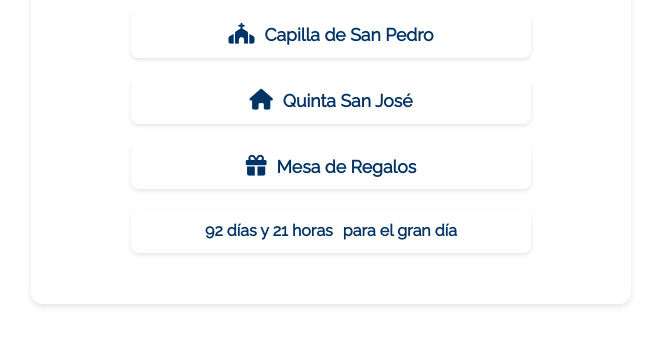
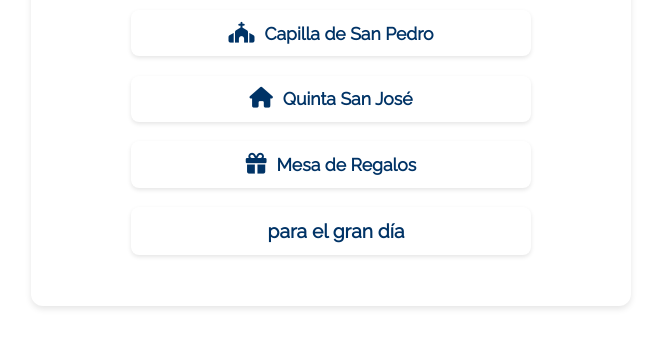
Before and after one commit to miketamal/bodaA, a plain HTML site: page index.html in a window 1280 px wide. Shown: the part 446-794 px from the top of the page, without its empty margins (309-970 px from the left). Drawn offline with nearby package versions, Linux system fonts and the light colour scheme.

Commit message:
Add files via upload

```diff
--- a/index.html
+++ b/index.html
@@ -146,7 +146,7 @@
         /* 📌 CUENTA REGRESIVA */
         .countdown {
             font-weight: bold;
-            font-size: 1rem;
+            font-size: 1.2rem;
         }
 
         /* 📌 RESPONSIVE DESIGN */
@@ -224,7 +224,7 @@
             const diferencia = fechaBoda - ahora;
 
             const dias = Math.floor(diferencia / (1000 * 60 * 60 * 24));
-            const horas = Math.floor((diferencia % (1000 * 60 * 60 * 24)) / (1000 * 60 * 60));
+
 
             document.getElementById("timer").innerHTML = `${dias} días y ${horas} horas`;
 
```
